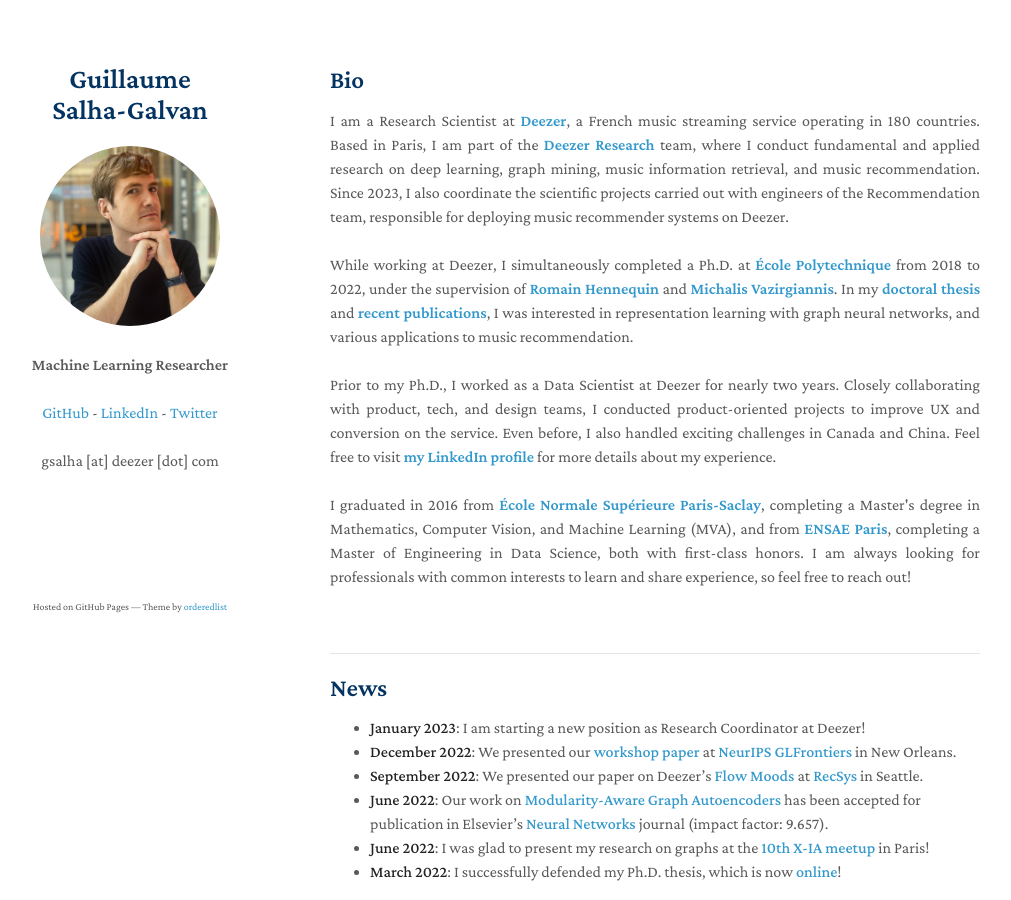
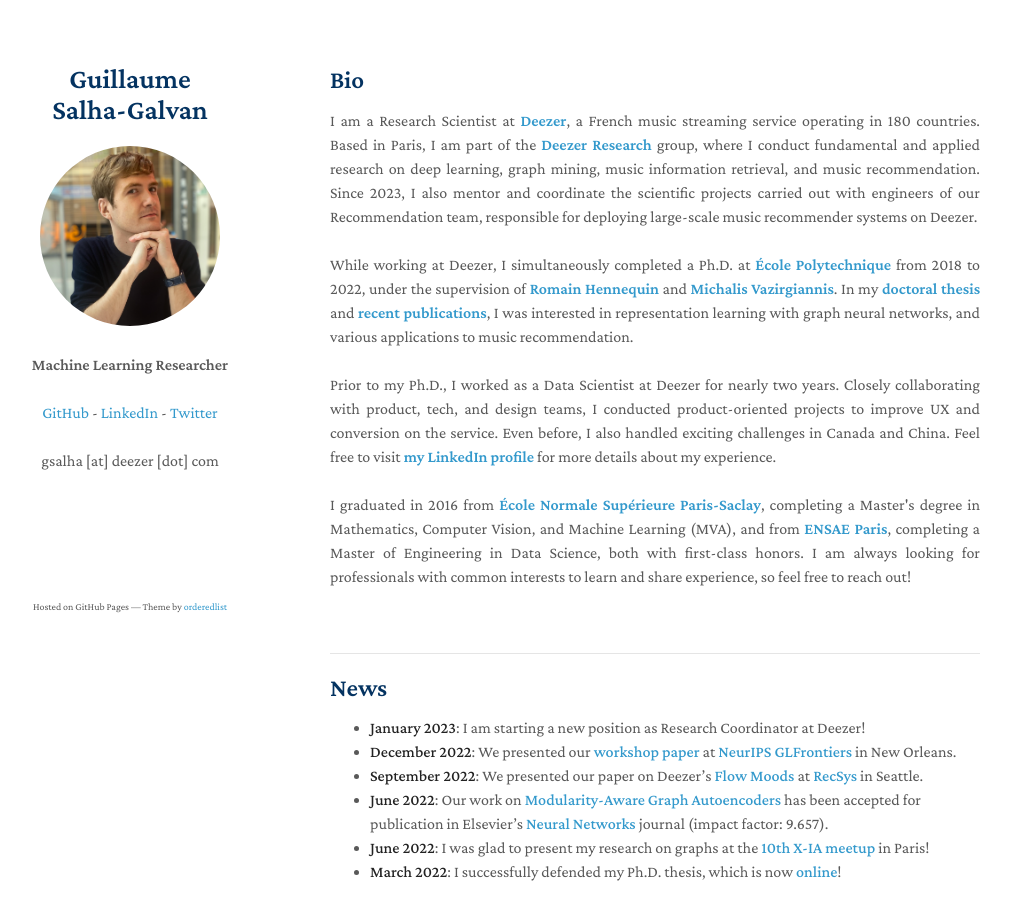
Before and after one commit to GuillaumeSalhaGalvan/GuillaumeSalhaGalvan.github.io, a Jekyll site: the page built from index.md, in a window 1280 px wide and 900 px high. Shown: the whole window, without its empty margins (140-1151 px from the left). Built offline with Jekyll 4.4.1, drawn with Linux system fonts in a browser that asks for light colours; our own code applies the rules of GitHub Pages for plain Markdown files; a script that is not in the unit is left out.

Commit message:
Update index.md

```diff
--- a/index.md
+++ b/index.md
@@ -1,7 +1,7 @@
 ## Bio
 
 
-<p style="text-align:justify">I am a Research Scientist at <a href="https://deezer.com/" target="_blank"><b>Deezer</b></a>, a French music streaming service operating in 180 countries. Based in Paris, I am part of the <a href="https://research.deezer.com/" target="_blank"><b>Deezer Research</b></a> team, where I conduct fundamental and applied research on deep learning, graph mining, music information retrieval, and music recommendation. Since 2023, I also coordinate the scientific projects carried out with engineers of the Recommendation team, responsible for deploying music recommender systems on Deezer.<br><br>
+<p style="text-align:justify">I am a Research Scientist at <a href="https://deezer.com/" target="_blank"><b>Deezer</b></a>, a French music streaming service operating in 180 countries. Based in Paris, I am part of the <a href="https://research.deezer.com/" target="_blank"><b>Deezer Research</b></a> group, where I conduct fundamental and applied research on deep learning, graph mining, music information retrieval, and music recommendation. Since 2023, I also mentor and coordinate the scientific projects carried out with engineers of our Recommendation team, responsible for deploying large-scale music recommender systems on Deezer.<br><br>
 
 While working at Deezer, I simultaneously completed a Ph.D. at <a href="https://www.polytechnique.edu/en" target="_blank"><b>École Polytechnique</b></a> from 2018 to 2022, under the supervision of <a href="https://scholar.google.fr/citations?user=e-aOrHAAAAAJ" target="_blank"><b>Romain Hennequin</b></a> and <a href="https://scholar.google.fr/citations?user=aWGJYcMAAAAJ" target="_blank"><b>Michalis Vazirgiannis</b></a>. In my <a href="https://guillaumesalhagalvan.com/doc/phdthesis_gsalhagalvan.pdf" target="_blank"><b>doctoral thesis</b></a> and <a href="https://scholar.google.fr/citations?hl=fr&authuser=1&user=BFT8u-oAAAAJ" target="_blank"><b>recent publications</b></a>, I was interested in representation learning with graph neural networks, and various applications to music recommendation. <br><br>
 
```
